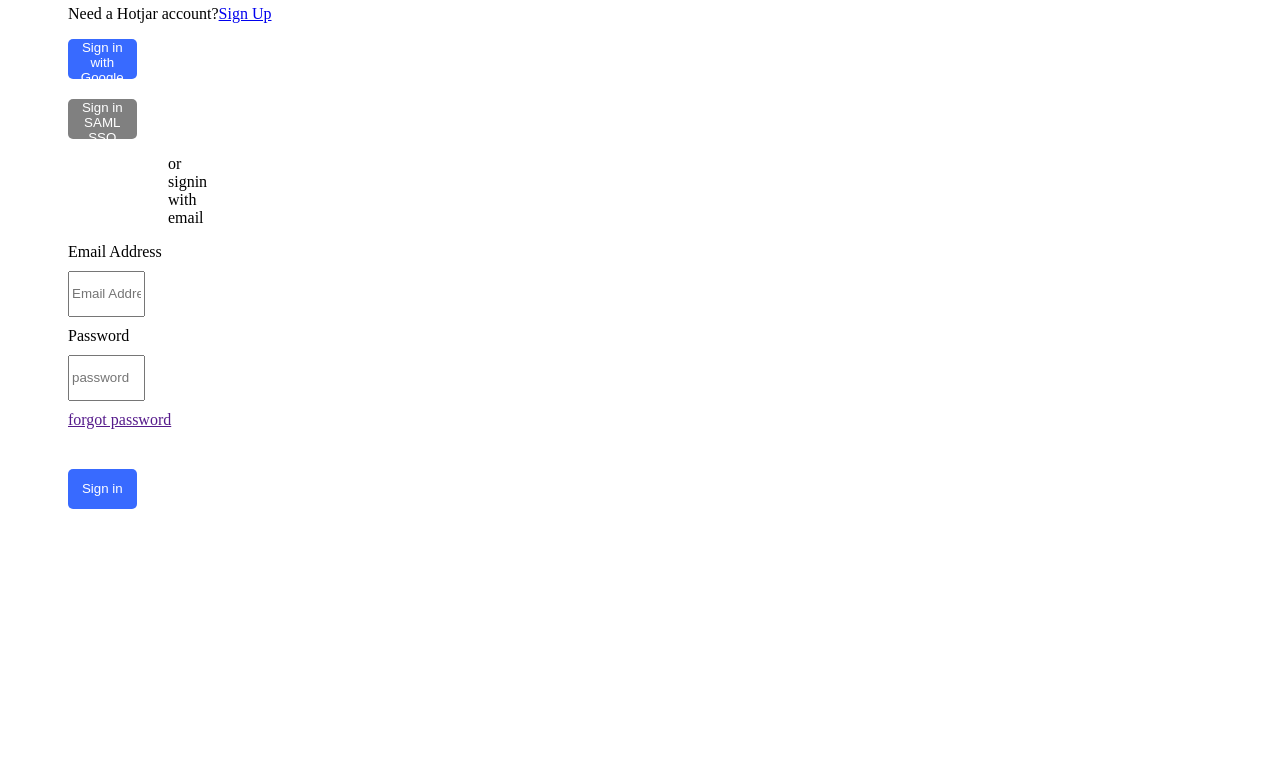
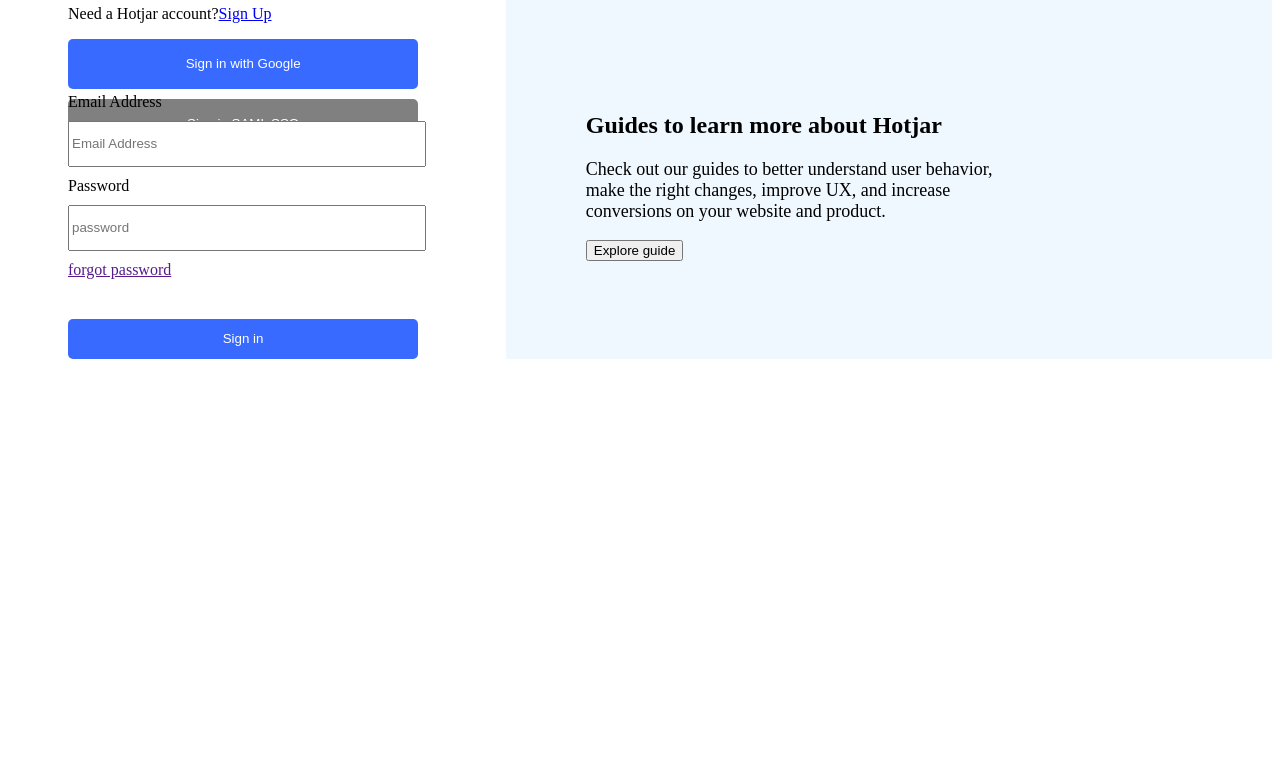
Before and after one commit to anirbansharma1996/humorous-hammer-4857, a plain HTML site: page homepage/signin.html in a window 1280 px wide. Shown: the part 154-916 px from the top of the page. Before the commit the page ends 800 px from the top, so only its background shows below. Drawn offline with Linux system fonts and the light colour scheme.

Commit message:
added init

```diff
--- a/homepage/scripts/signin.js
+++ b/homepage/scripts/signin.js
@@ -16,7 +16,7 @@
       signupLS.forEach(function (ele) {
           if (ele.email === obj.email && ele.password === obj.password) {
               alert("Sign up Successful")
-              window.location.href = "index.html"
+              window.location.href = "homepage.html"
               localStorage.setItem("signin", JSON.stringify(ele));
               isSignedin = true;
           }
--- a/homepage/signin.html
+++ b/homepage/signin.html
@@ -1,83 +1,108 @@
 <!DOCTYPE html>
 <html lang="en">
+
 <head>
     <meta charset="UTF-8">
     <meta http-equiv="X-UA-Compatible" content="IE=edge">
     <meta name="viewport" content="width=device-width, initial-scale=1.0">
-    <title>Document</title>
+    <title>sign In</title>
+    <link rel="icon" href="https://theme.zdassets.com/theme_assets/1911667/21756e0851bed01eab3adfe2a6bc1c20248afeb9.ico" type="image/x-icon">
     <style>
-        .icon{
-            display:flex;
+        .icon {
+            display: flex;
             margin-left: 550px;
             font-size: 20px;
         }
 
-        /* .icon+div>button{
+        body {
+            height: 900px;
+        }
 
-            background-color: rgba(47, 102, 240, 0.945);
-            color: white;
-            width: 30%;
-            height: 50px;
-            border-radius: 10px;
-            border: none;
-            margin-top: 40px;
-        } */
-       #parent{
+        #parent {
+            width: 40%;
             margin-left: 60px;
             display: grid;
-            grid-template-columns: repeat(1,1fr);
+            grid-template-columns: repeat(1, 1fr);
+
         }
-        #parent>div+div{
+
+        #parent>div+div {
             display: flex;
             flex-direction: column;
-          width: 30%;
-          gap:20px;
-        }
-        #parent>div button:nth-child(1){
-            height:40px;
-            background-color:rgb(56, 106, 255);
-            color:white;
-            border:none;
-            border-radius:5px;
-        }
-        #parent>div button:nth-child(2){
-            height:40px;
-            background-color:grey;
-            color:white;
-            border:none;
-            border-radius:5px;
+            width: 80%;
+            gap: 10px;
         }
 
-        form{
-            display:grid;
-            grid-template-columns: repeat(1,1fr);
-            gap:10px;
+        #parent>div button:nth-child(1) {
+
+            height: 50px;
+            background-color: rgb(56, 106, 255);
+            color: white;
+            border: none;
+            border-radius: 5px;
         }
 
-        form input{
-            width:30%;
-            height:40px;
+        #parent>div button:nth-child(2) {
+            height: 50px;
+            background-color: grey;
+            color: white;
+            border: none;
+            border-radius: 5px;
         }
 
-        form button{
-            width:30%;
-            height:40px;
+        form {
+            display: grid;
+            grid-template-columns: repeat(1, 1fr);
+            gap: 10px;
+            margin-top: -60px;
+        }
+
+        form input {
+            width: 80%;
+            height: 40px;
+
+        }
+
+        form button {
+            width: 80%;
+            height: 40px;
             margin-top: 30px;
             border-radius: 5px;
-            border:none;
-            background-color:rgb(56, 106, 255);
+            border: none;
+            background-color: rgb(56, 106, 255);
             color: white;
         }
 
-        #flex{
+        #flex {
             display: flex;
+
         }
 
-        #image img{
-            width:30%;
+        #image {
+            width: 70%;
+            /* height:1000px; */
+            background-color: aliceblue;
+
+        }
+
+        #image img {
+            width: 80%;
+
+            margin-top: 150px;
+            margin-left: 80px;
+        }
+
+        #image>div {
+            margin-left: 80px;
+        }
+
+        #image>div p {
+            font-size: 18px;
+            width: 60%;
         }
     </style>
 </head>
+
 <body>
     <div class="icon">
         <img src="https://www.hotjar.com/images/hotjar-logo-small.svg" alt="">
@@ -88,8 +113,8 @@
     <div id="flex">
         <div id="parent">
             <div>
-                <h2>Sign in</h2>
-                <p>Need a Hotjar account?<a href="./scripts/signup.js">Sign Up</a></p>
+                <h2>Sign In</h2>
+                <p>Need a Hotjar account?<a href="./signup.html">Sign Up</a></p>
             </div>
 
             <div>
@@ -98,14 +123,14 @@
             </div>
 
             <div>
-                <p style="margin-left:100px;">or signin with email</p>
+                <p style="margin-left:100px;  margin-top: -30px;">or signin with email</p>
             </div>
 
             <form action="">
                 <label for="">Email Address</label>
                 <input type="text" id="email" placeholder="Email Address">
                 <label for="">Password</label>
-                <input type="text"  id="password" placeholder="password">
+                <input type="text" id="password" placeholder="password">
                 <a href="">forgot password</a>
                 <button>Sign in</button>
             </form>
@@ -114,6 +139,12 @@
 
         <div id="image">
             <img src="https://insights.hotjar.com/static/37d85d9a61db85c93d7f.png" alt="">
+            <div>
+                <h2>Guides to learn more about Hotjar</h2>
+                <p>Check out our guides to better understand user behavior, make the right changes, improve UX, and
+                    increase conversions on your website and product.</p>
+                <button>Explore guide</button>
+            </div>
         </div>
 
 
@@ -121,6 +152,7 @@
 
     </div>
 </body>
+
 </html>
 
 <script src="./scripts/signin.js"></script>
```
Also changed, not shown: homepage/homepage.html (+12 -3 lines), homepage/signup.html (+34 -15 lines). Lines whose indentation alone changed are shown as unchanged.
